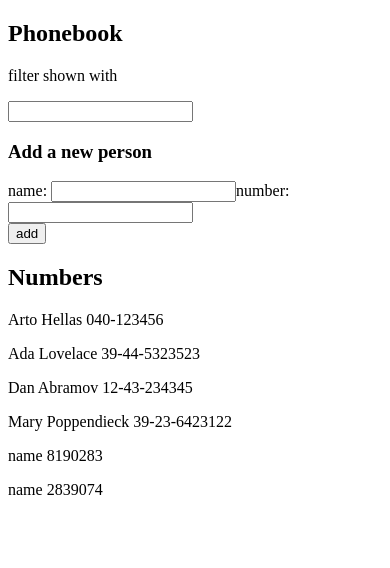
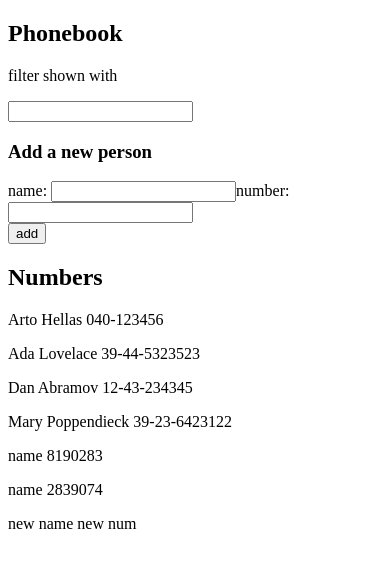
Before and after one commit to luiselmuller/fso-course-exercises, a React (Vite) app in the folder part2/Exercises/phonebook/phonebookapp/: page / in a window 390 px wide. Shown: the top 568 px of the page. Built offline with nearby package versions, Linux system fonts and the light colour scheme; data requests are answered from the project's data file.

Commit message:
Completed 2.13: The Phonebook step 8

```diff
--- a/part2/Exercises/phonebook/phonebookapp/db.json
+++ b/part2/Exercises/phonebook/phonebookapp/db.json
@@ -29,6 +29,11 @@
       "id": 6,
       "name": "name 2839074",
       "number": ""
+    },
+    {
+      "id": 7,
+      "name": "new name",
+      "number": "new num"
     }
   ]
 }
--- a/part2/Exercises/phonebook/phonebookapp/src/App.jsx
+++ b/part2/Exercises/phonebook/phonebookapp/src/App.jsx
@@ -2,8 +2,8 @@ import { useState, useEffect } from 'react'
 import Filter from './components/Filter'
 import PersonForm from './components/PersonForm'
 import Persons from './components/Persons'
-import axios from 'axios'
 
+import personsService from './services/persons'
 
 const App = () => {
   const [persons, setPersons] = useState([])
@@ -12,15 +12,9 @@ const App = () => {
   const [newNumber, setNewNumber] = useState('')
 
   useEffect(() => {
-    axios.get('http://localhost:3001/persons')
-         .then(response => setPersons(response.data))
-         .catch(error => console.log(error))
+    personsService.getAll()
+      .then(persons => setPersons(persons))
   }, [])
-
-  useEffect(() => {
-
-
-  }, [newName, newNumber, persons])
 
   const addPerson = (event) => {
     event.preventDefault()
@@ -30,9 +24,10 @@ const App = () => {
       setNewNumber('')
     }
     else {
-        axios.post('http://localhost:3001/persons', {name: newName, number: newNumber,  id: persons.length + 1 })
-        .then(response => setPersons(persons.concat(response.data)))
-        .catch(error => console.log(error))
+        personsService.create({ name: newName, number: newNumber, id: persons.length + 1 })
+          .then(person => {
+              setPersons(persons.concat(person))
+          })
         setNewName('')
         setNewNumber('')
     }
--- /dev/null
+++ b/part2/Exercises/phonebook/phonebookapp/src/services/persons.js
@@ -0,0 +1,20 @@
+import axios from 'axios'
+
+const baseUrl = 'http://localhost:3001/persons'
+
+const getAll = () => {
+    const request = axios.get(baseUrl)
+    return request.then(response => response.data)
+}
+
+const create = newObject => {
+    const request = axios.post(baseUrl, newObject)
+    return request.then(response => response.data)
+}
+
+const update = (id, newObject) => {
+    const request = axios.put(`${baseUrl}/${id}`, newObject)
+    return request.then(response => response.data)
+}
+
+export default { getAll, create, update }
```
